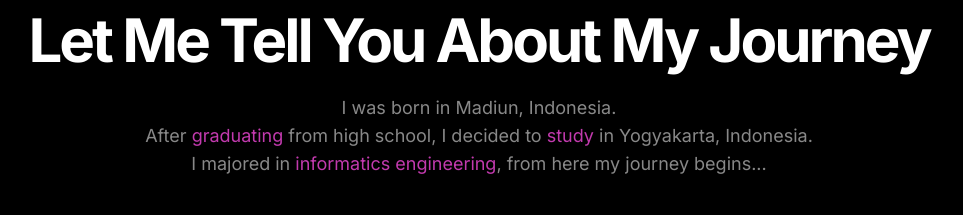
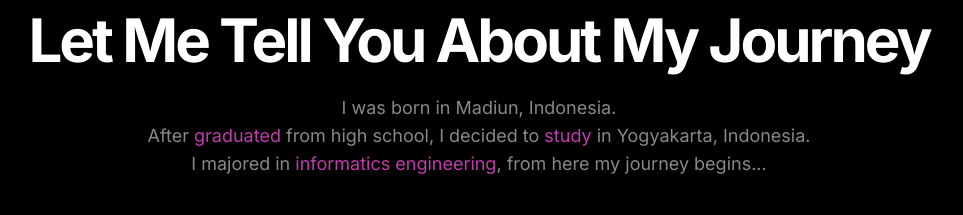
Before and after one commit to yudayahya/yuda-personal-page, a Next.js app: page / in a window 1280 px wide. Shown: the part 3080-3295 px from the top of the page, without its empty margins (161-1124 px from the left). Built offline with nearby package versions, Linux system fonts and the light colour scheme.

Commit message:
Update wording

```diff
--- a/components/Home/Journey.tsx
+++ b/components/Home/Journey.tsx
@@ -27,7 +27,7 @@ const Journey: NextPage = () => {
                 <p className='text-center text-white text-6xl tracking-tighter font-bold'>Let Me Tell You About My Journey</p>
                 <p className='text-center text-custom-black-300 text-lg py-6'>
                     I was born in Madiun, Indonesia. <br />
-                    After <span className='text-custom-pink-600'>graduating</span> from high school, I decided to <span className='text-custom-pink-600'>study</span> in Yogyakarta, Indonesia. <br />
+                    After <span className='text-custom-pink-600'>graduated</span> from high school, I decided to <span className='text-custom-pink-600'>study</span> in Yogyakarta, Indonesia. <br />
                     I majored in <span className='text-custom-pink-600'>informatics engineering</span>, from here my journey begins...
                 </p>
                 <div className='w-full flex justify-center items-center cursor-default'>
```
